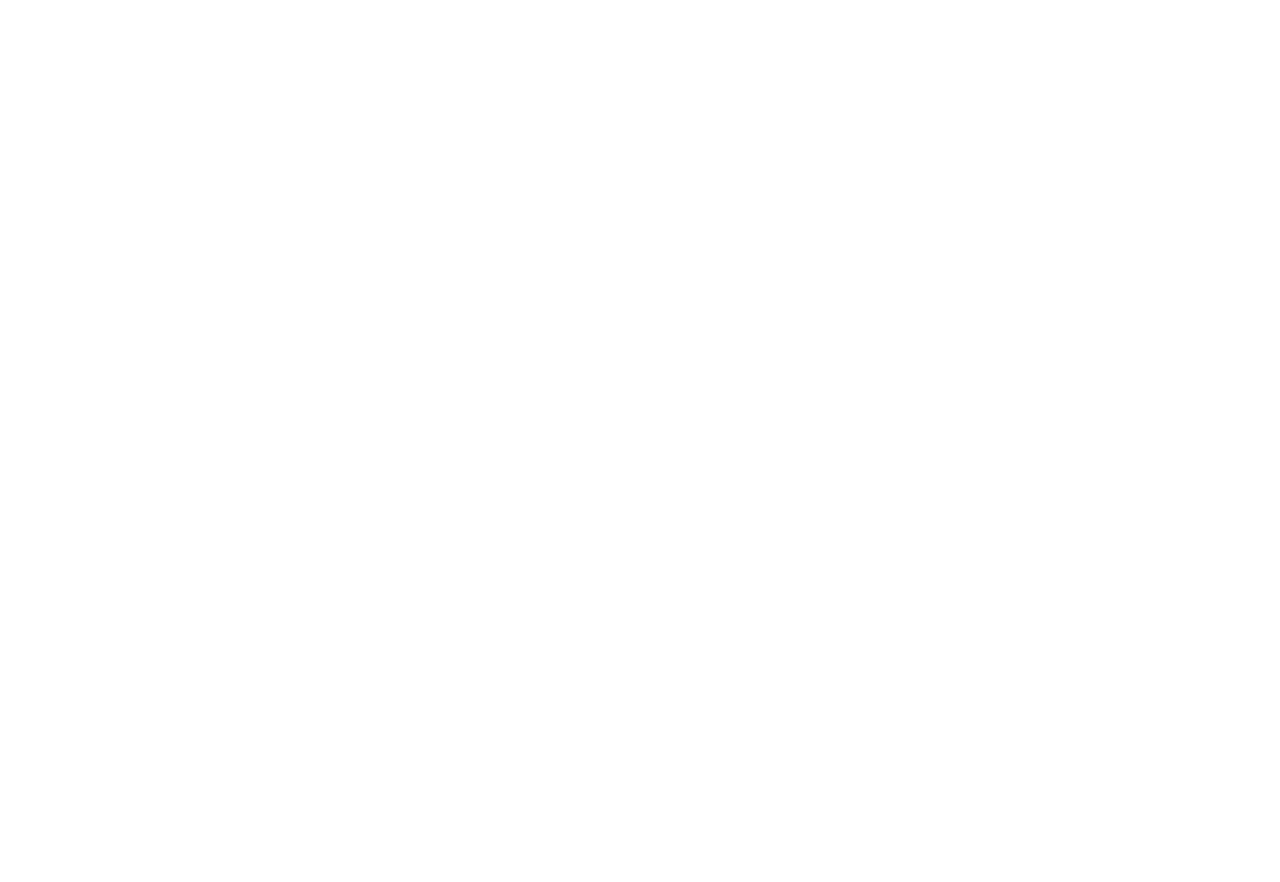
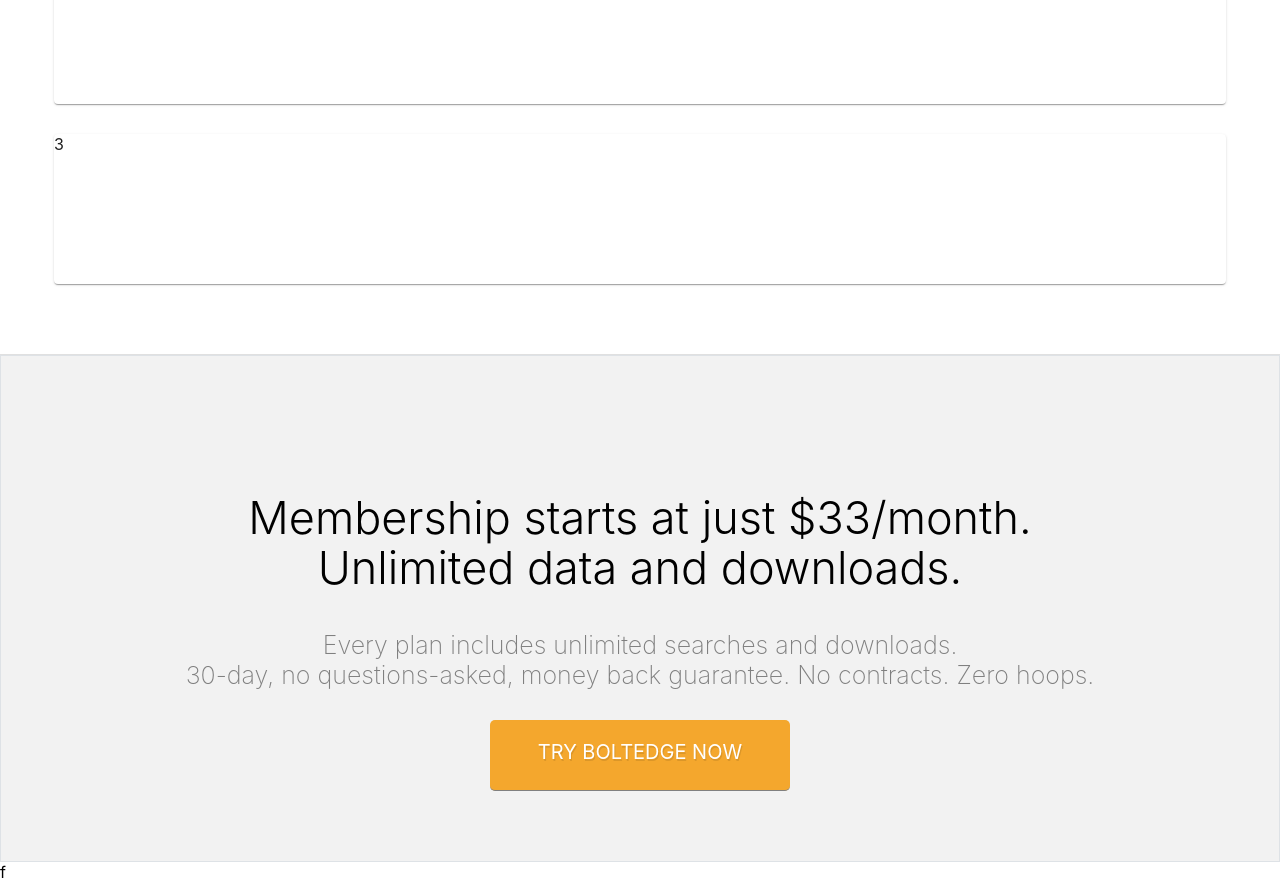
Before and after one commit to keshavmahawar/BoltEdge, a React (Create React App) app in the folder frontend/: page / in a window 1280 px wide. Shown: the part 1620-2502 px from the top of the page. Before the commit the page ends 1547 px from the top, so only its background shows below. Built offline with nearby package versions, Linux system fonts and the light colour scheme.

Commit message:
Updated About & Features

```diff
--- a/frontend/src/components/AboutFeatures.jsx
+++ b/frontend/src/components/AboutFeatures.jsx
@@ -1,6 +1,7 @@
 import React from 'react'
 import styled from 'styled-components'
-import { Container, Divider, Grid } from '@material-ui/core'
+import { Container, Divider, Grid, Card } from '@material-ui/core'
+import { makeStyles } from '@material-ui/core/styles';
 
 const ReviewSection = styled.div`
     max-width: 1700px;
@@ -49,7 +50,39 @@
     font-weight: 250;
 
 `
+
+const Button = styled.div`
+    width: 300px;
+    height: 50px;
+    padding-top: 20px;
+    background-color:#f4a72d;
+    color: white;
+    border:none;
+    border-bottom: 1px solid gray;
+    border-radius: 5px;
+    font-size: 20px;
+    text-shadow: 1px 2px 0 rgba(0,0,0,.1);
+    cursor: pointer;
+    text-align: center;
+    margin: 0 auto;
+
+`
+
+const Gap = styled.div`
+    margin: 70px 0;
+`
+
+const useStyles = makeStyles({
+    root: {
+        minWidth: 275,
+        minHeight: 150,
+        margin: 30,
+        cursor: 'pointer'
+    }
+})
+
 export default function AboutFeatures() {
+    const classes = useStyles()
 
     return (
         <>
@@ -79,10 +112,21 @@
 
             <Heading>Competitor Research</Heading>
             <SubHeading>BoltEdge exposes the search marketing secret formula of your most successful competitors.</SubHeading>
-
-
+            <Gap />
+            <Container>
+                <Card className={classes.root}>1</Card>
+                <Card className={classes.root}>2</Card>
+                <Card className={classes.root}>3</Card>
+            </Container>
+            <Gap />
             <Divider />
-            <ReviewSection></ReviewSection>
+            <ReviewSection>
+                <Container>
+                    <Heading>Membership starts at just $33/month.<br />Unlimited data and downloads.</Heading>
+                    <SubHeading>Every plan includes unlimited searches and downloads.<br />30-day, no questions-asked, money back guarantee. No contracts. Zero hoops.</SubHeading>
+                    <Button>TRY BOLTEDGE NOW</Button>
+                </Container>
+            </ReviewSection>
 
         </>
     )
```
